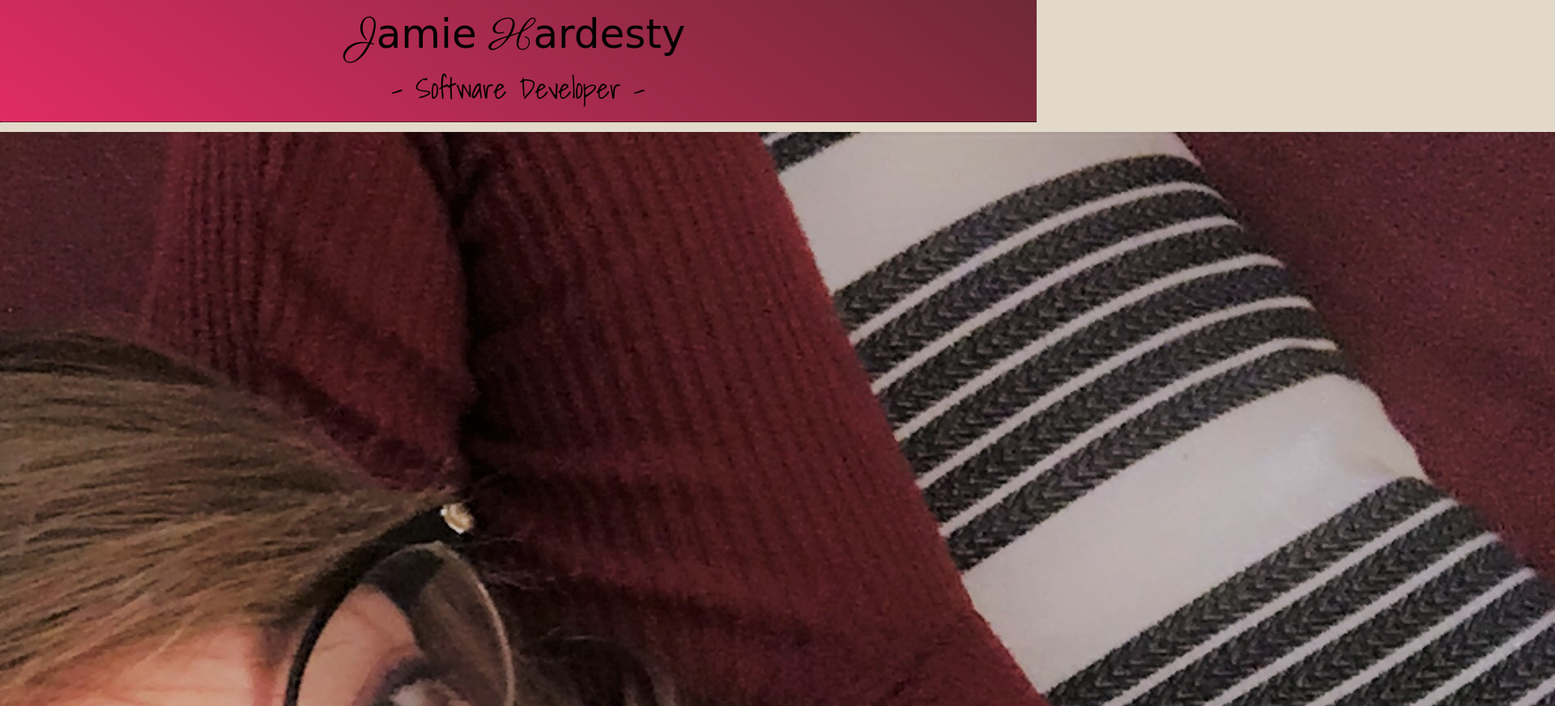
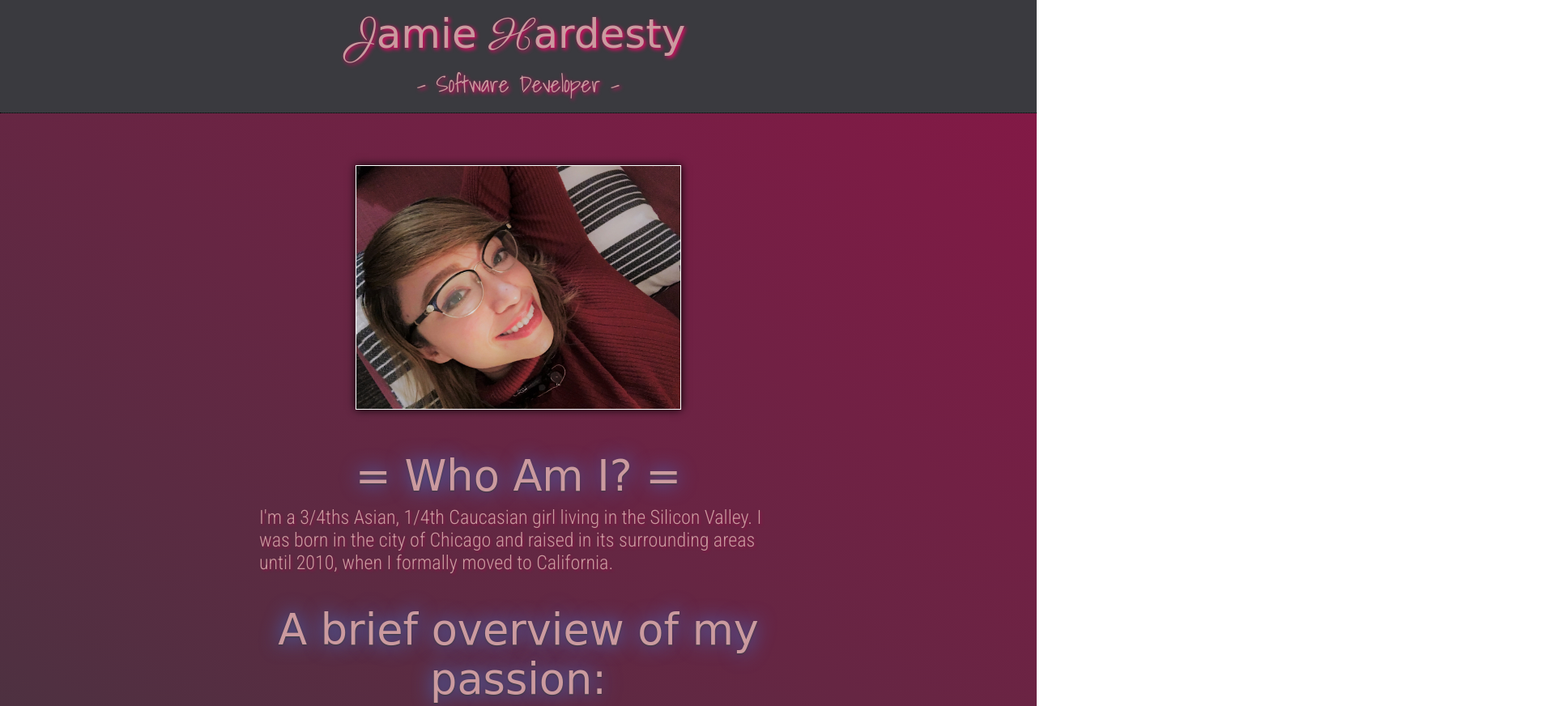
Before and after one commit to jamiehardesty/portfolio, a plain HTML site: page index.html in a window 1280 px wide. Shown: the top 872 px of the page at 81% size, 1920 px wide, since content can reach past the window. Drawn offline with Linux system fonts and the light colour scheme; a web font is replaced by a local one.

Commit message:
Update style.css

```diff
--- a/style.css
+++ b/style.css
@@ -40,62 +40,93 @@ Comments throughout your HTML and CSS that explain your code
 
 body {
   font-size: 62.5%;
-    font-family: 'Kristi', cursive;
-    background-color: #E2D9CA;
-    color: #6F2937;
+  /* font-family: 'Shadows Into Light', cursive; */
+  font-family: 'Roboto Condensed', sans-serif;
+  /* background-color: #495C7C; */
+  color: #CB9A9F;
+  /* width: 80%; */
+  /* display: flex;
+  justify-content: center;
+  flex-direction: column; */
+  background: linear-gradient(35deg, #3A3A3F, #871746);
 }
-
+span {
+  font-family: 'Parisienne', cursive;
+  font-size: 1em;
+  color: #CB9A9F;
+  text-shadow: 2px 2px 5px #fc026a;
+}
 h1 {
   font-size: 5em;
-
+  font-family: 'Kristi', cursive;
+  color: #CB9A9F;
+  text-shadow: 2px 2px 5px #fc026a;
 }
-
 h2 {
-    font-size: 3.5em;
+  font-size: 2.8em;
   font-family: 'Shadows Into Light', cursive;
+  color: #CB9A9F;
+  text-shadow: 2px 2px 5px #fc026a;
 }
-
 h3 {
-    font-size: 2em;
+  font-size: 1em;
+  font-family: 'Dancing Script', cursive;
+  /* font-family: 'Kristi', cursive; */
+  color: #CB9A9F;
+  text-shadow: 0 1px 2px #3A3A3F, 0px 0px 20px #ff0000;
 }
-
 h4 {
+  padding: 5% 0 0 0;
   font-size: 1.75em;
-    font-family: 'Shadows Into Light', cursive;
+  color: #CB9A9F;
+  text-align: center;
+  font-family: 'Kristi', cursive;
+  /* font-family: 'Dancing Script', cursive; */
+  text-shadow: 0 1px 2px #3A3A3F, 0px 0px 25px #407be0;
 }
-
 header {
   background-color: rgb(54, 18, 18);
   border-bottom: 1px dotted black;
   text-align: center;
   padding: 1% 0 1% 0;
   color: black;
-    background: linear-gradient(35deg, #E02C62, #6F2937);
+  /* width: 125%; */
+  background-color: #3A3A3F;
+  /* background: linear-gradient(35deg, #3A3A3F, #871746); */
 }
-
-  span {
-    font-family: 'Parisienne', cursive;
-    font-size: 1em;
-  }
-
 main {
   font-size: 3em;
   display: flex;
   justify-content: center;
   align-items: center;
   flex-direction: column;
+  text-shadow: 2px 2px 3px #871746;
 }
-
-
+main .selfie img{
+  box-shadow: 0px 0px 10px #030303;
+  border: 1px solid white;
+  width: 400px;
+  height: 300px;
+}
 .selfie {
-    padding: 1% 0 1% 0;
+  padding: 5% 0 1% 0;
   text-align: center;
 }
-
+main section {
+  width: 50%;
+}
+section p {
+  padding: 1% 0 1% 0;
+  font-size: .8em;
+}
 footer {
-    background-color: #E3BC9A;
+  background: linear-gradient(35deg, #CB9A9F, #871746);
 }
-
-  ul {
-    font-family: 'Shadows Into Light', cursive;
+ul, li, ol {
+  /* font-family: 'Shadows Into Light', cursive; */
+  padding-left: 7%;
+  /* text-indent: -7.25%; */
+  font-size: .9em;
+  padding-top: 2%;
+  /* padding: 1% 0 1% 0; */
 }
```
Lines whose indentation alone changed are shown as unchanged.
